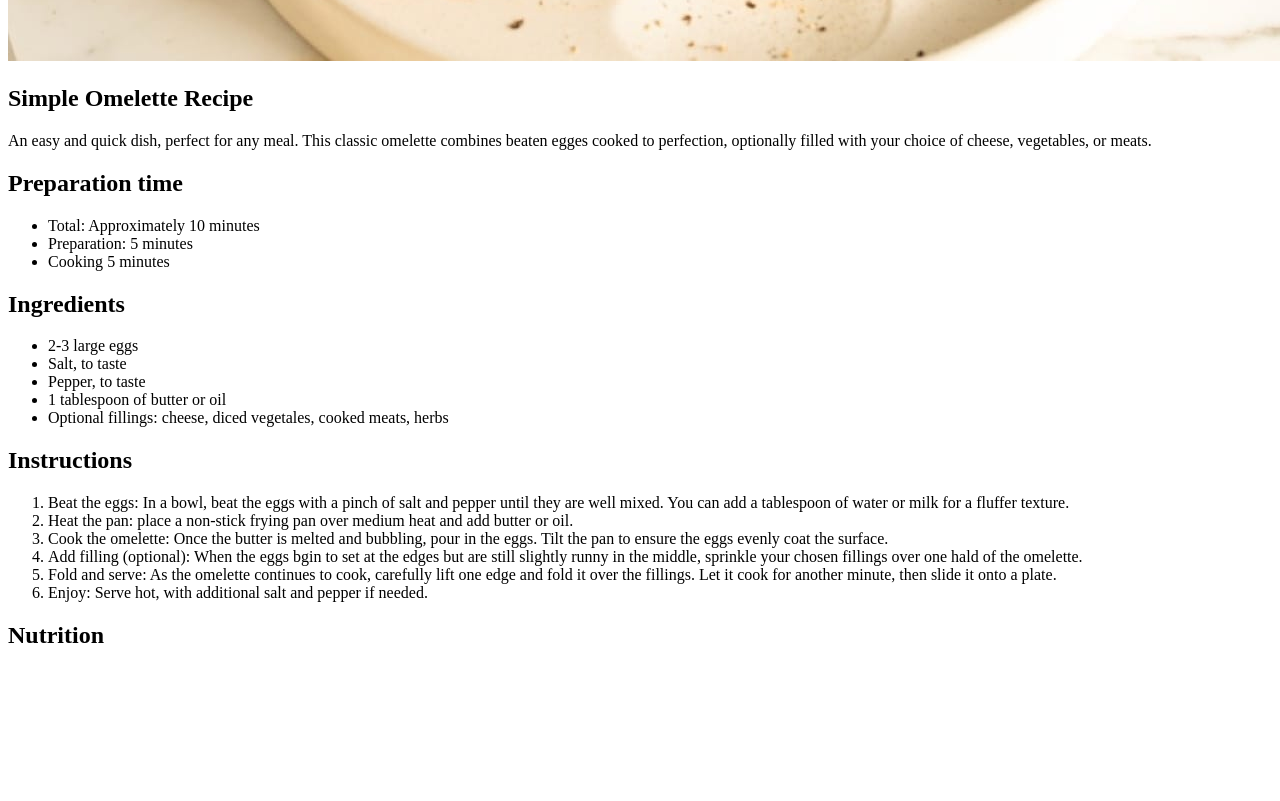
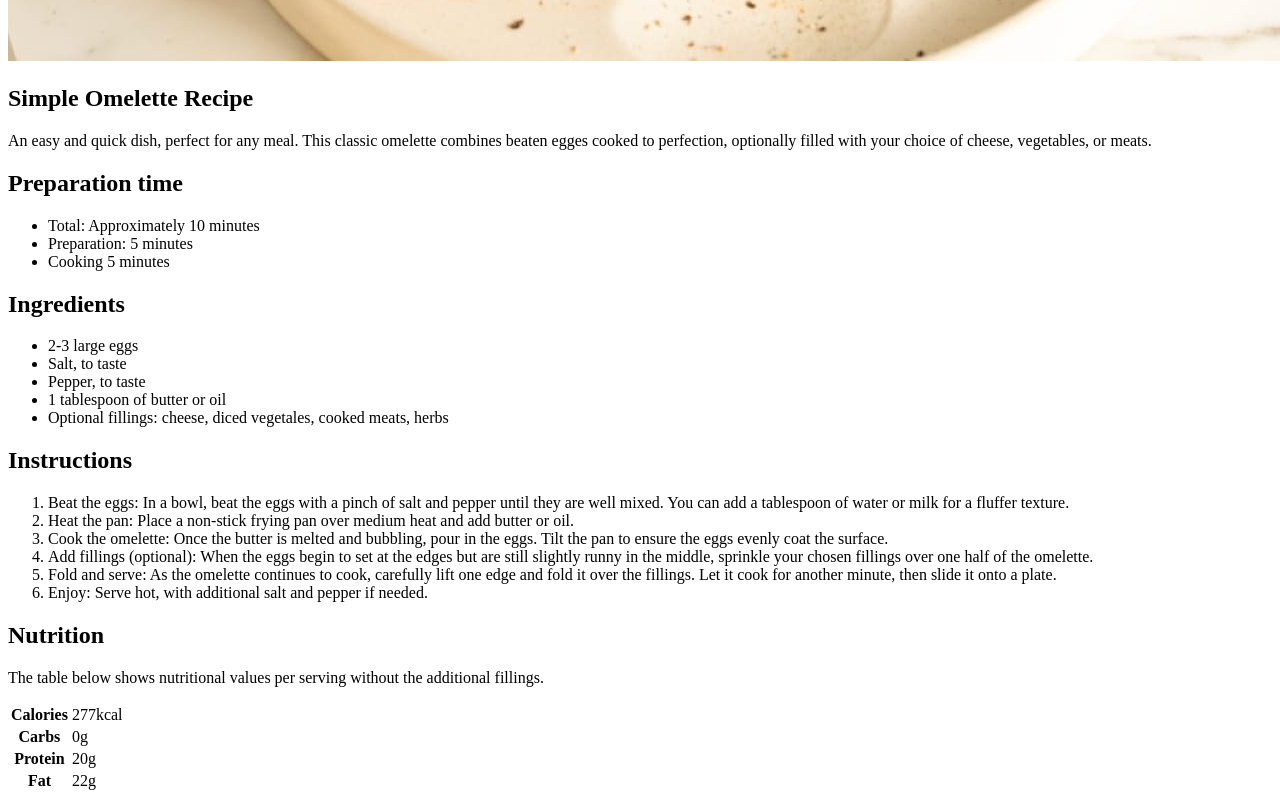
Before and after one commit to dev-ethanjohn/recipe-page, a plain HTML site: page index.html in a window 1280 px wide. Shown: the part 547-1348 px from the top of the page. Before the commit the page ends 1224 px from the top, so only its background shows below. Drawn offline with Linux system fonts and the light colour scheme.

Commit message:
clean: spelling mistakes

```diff
--- a/index.html
+++ b/index.html
@@ -32,6 +32,7 @@
       <p>An easy and quick dish, perfect for any meal. This classic omelette combines beaten egges cooked to perfection,
         optionally filled with your choice of cheese, vegetables, or meats.</p>
 
+
       <section class="prep">
         <h2>Preparation time</h2>
         <ul>
@@ -39,7 +40,6 @@
           <li><span>Preparation</span>: 5 minutes</li>
           <li><span>Cooking</span> 5 minutes</li>
         </ul>
-
       </section>
 
 
@@ -59,11 +59,11 @@
         <ol>
           <li><span>Beat the eggs</span>: In a bowl, beat the eggs with a pinch of salt and pepper until they are well
             mixed. You can add a tablespoon of water or milk for a fluffer texture.</li>
-          <li><span>Heat the pan</span>: place a non-stick frying pan over medium heat and add butter or oil.</li>
+          <li><span>Heat the pan</span>: Place a non-stick frying pan over medium heat and add butter or oil.</li>
           <li><span>Cook the omelette</span>: Once the butter is melted and bubbling, pour in the eggs. Tilt the pan to
             ensure the eggs evenly coat the surface.</li>
-          <li><span>Add filling (optional)</span>: When the eggs bgin to set at the edges but are still slightly runny
-            in the middle, sprinkle your chosen fillings over one hald of the omelette.</li>
+          <li><span>Add fillings (optional)</span>: When the eggs begin to set at the edges but are still slightly runny
+            in the middle, sprinkle your chosen fillings over one half of the omelette.</li>
           <li><span>Fold and serve</span>: As the omelette continues to cook, carefully lift one edge and fold it over
             the fillings. Let it cook for another minute, then slide it onto a plate.</li>
           <li><span>Enjoy</span>: Serve hot, with additional salt and pepper if needed.</li>
@@ -72,18 +72,31 @@
 
       <section>
         <h2>Nutrition</h2>
+        <p>The table below shows nutritional values per serving without the additional fillings.</p>
         <table>
-
+          <tbody>
+            <tr>
+              <th scope="row">Calories</th>
+              <td>277kcal</td>
+            </tr>
+            <tr>
+              <th scope="row">Carbs</th>
+              <td>0g</td>
+            </tr>
+            <tr>
+              <th scope="row">Protein</th>
+              <td>20g</td>
+            </tr>
+            <tr>
+              <th scope="row">Fat</th>
+              <td>22g</td>
+            </tr>
+          </tbody>
         </table>
       </section>
 
     </article>
   </main>
-
-
-
-
-
 </body>
 
 </html>
```
